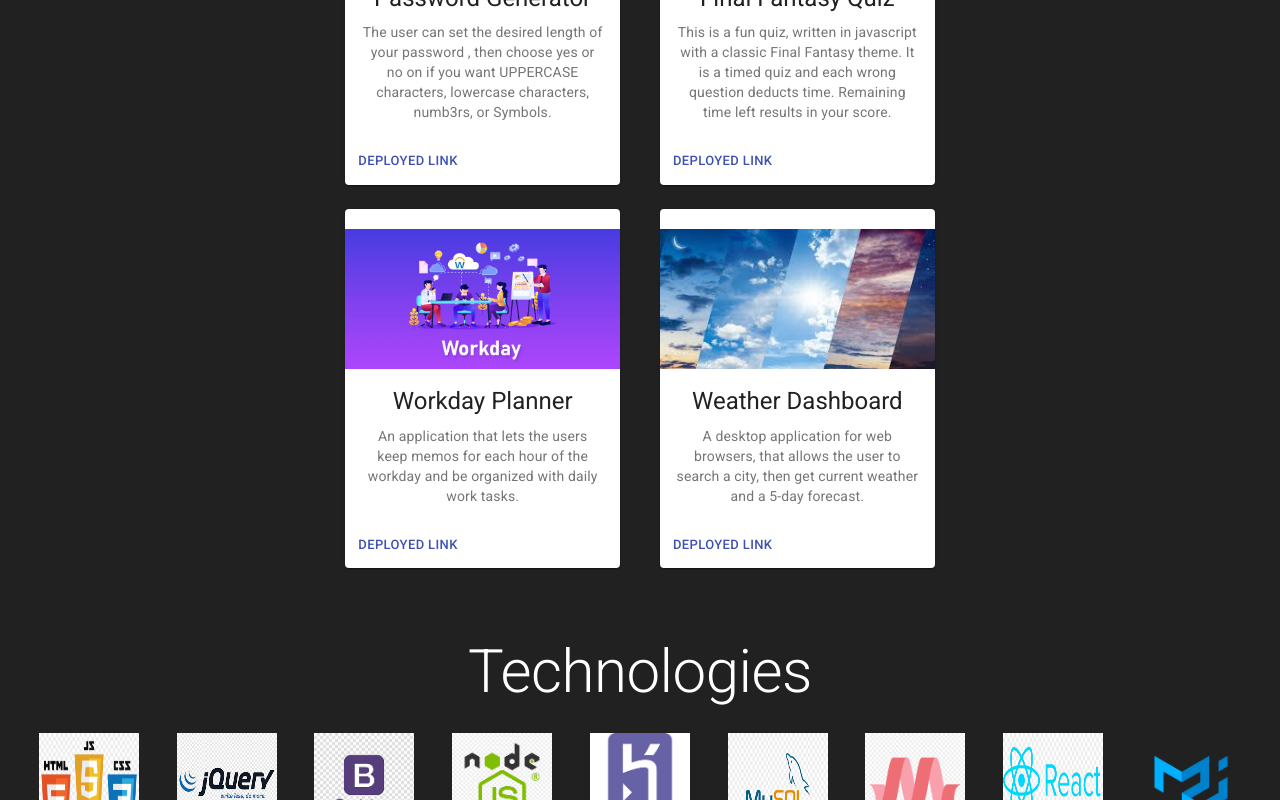
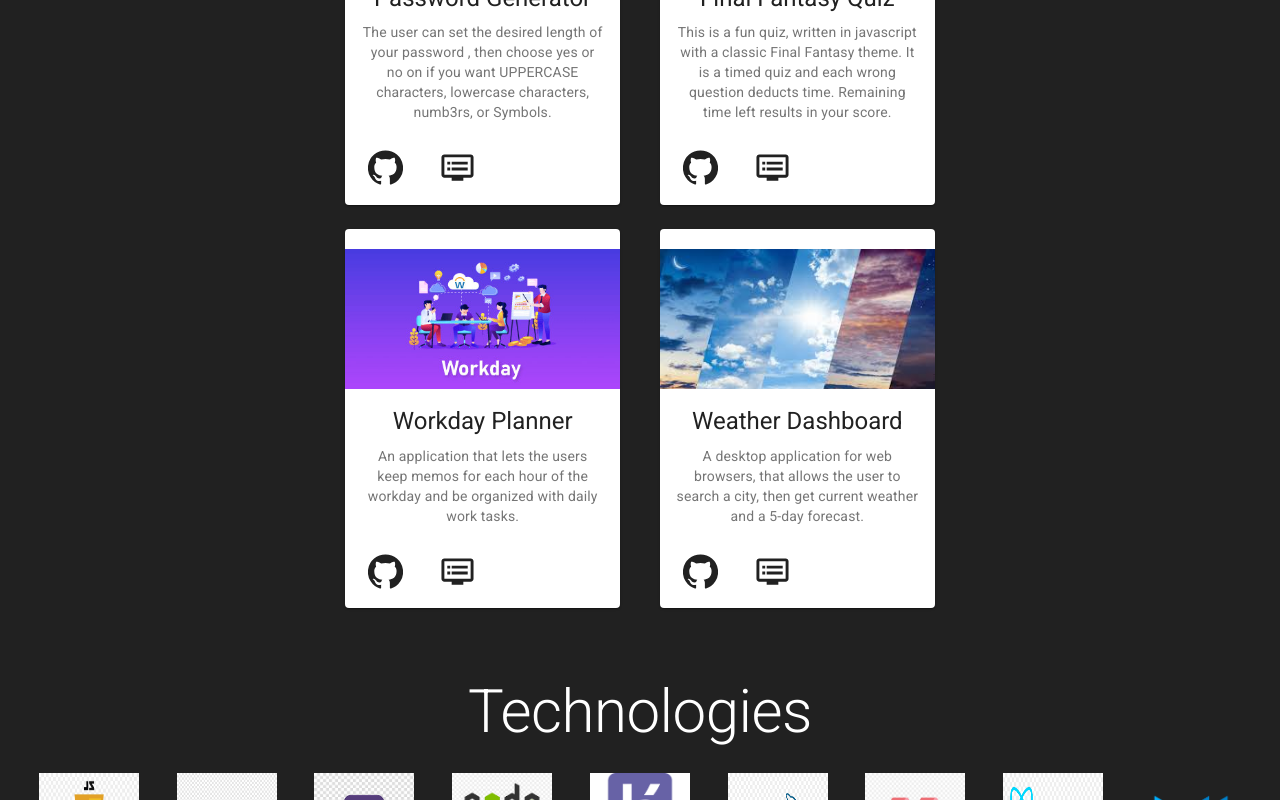
Before and after one commit to Merkraith/React-Portfolio, a React (Create React App) app: page /Pages/Projects in a window 1280 px wide. Shown: the part 526-1326 px from the top of the page. Built offline with nearby package versions, Linux system fonts and the light colour scheme.

Commit message:
finished icon links on project cards

```diff
--- a/public/index.html
+++ b/public/index.html
@@ -13,7 +13,6 @@
     <link rel="stylesheet" href="https://cdnjs.cloudflare.com/ajax/libs/twitter-bootstrap/4.0.0/css/bootstrap.min.css"/>
     <link href="https://maxcdn.bootstrapcdn.com/font-awesome/4.7.0/css/font-awesome.min.css"
     rel="stylesheet"/>
-    <link rel="apple-touch-icon" href="%PUBLIC_URL%/logo192.png" />
     <!--
       manifest.json provides metadata used when your web app is installed on a
       user's mobile device or desktop. See https://developers.google.com/web/fundamentals/web-app-manifest/
--- a/src/Pages/About/index.js
+++ b/src/Pages/About/index.js
@@ -11,6 +11,7 @@ import EmailIcon from '@material-ui/icons/Email';
 import WorkIcon from '@material-ui/icons/Work';
 import Paper from '@material-ui/core/Paper';
 import Mark from '../../images/mark.jpg'
+import Resume from '../../images/resume.pdf'
 import Card from '@material-ui/core/Card';
 import Container from '@material-ui/core/Container';
 import Wrapper from "../../components/Wrapper";
@@ -106,7 +107,8 @@ export default function ComplexGrid() {
                                         <Link href="https://github.com/Merkraith"> <GitHubIcon className={classes.text} fontSize="large" /></Link>
                                     </Button>
                                     <Button>
-                                        <Link href="https://merkraith.github.io/portfolio/files/mhresume.pdf"><WorkIcon className={classes.text} fontSize="large" /></Link>
+                                        <Link href={Resume}>
+                                            <WorkIcon className={classes.text} fontSize="large" /></Link>
                                     </Button>
                                     <Button>
                                         <Link href="mailto:mark.heil1122@gmail.com"> <EmailIcon className={classes.text} fontSize="large" /></Link>
--- a/src/Pages/GroupProjects/index.js
+++ b/src/Pages/GroupProjects/index.js
@@ -13,6 +13,8 @@ import Link from '@material-ui/core/Link';
 import FindNextGig from '../../images/findnextgig.jpg';
 import Watcher from '../../images/watcher.jpg';
 import DevConnect from '../../images/devconnect.jpg';
+import GitHubIcon from '@material-ui/icons/GitHub';
+import DvrIcon from '@material-ui/icons/Dvr';
 
 
 
@@ -98,10 +100,10 @@ export default function Album() {
                             </CardContent>
                             <CardActions>
                                 <Button size="small" color="primary">
-                                    Git Repo
+                                <Link href="https://github.com/Merkraith/Band-Tour-Manager"> <GitHubIcon style={{ color: "#212121" }} className={classes.text} fontSize="large" /></Link>
                                 </Button>
                                 <Button size="small" color="primary">
-                                    Deployed
+                                <Link href="https://merkraith.github.io/Band-Tour-Manager/"> <DvrIcon style={{ color: "#212121" }} className={classes.text} fontSize="large" /></Link>
                                 </Button>
                             </CardActions>
                         </Card>
@@ -125,10 +127,10 @@ export default function Album() {
                             </CardContent>
                             <CardActions >
                                 <Button size="small" color="primary">
-                                    Git Repo
+                                <Link href="https://github.com/nobobobo/watcher"> <GitHubIcon style={{ color: "#212121" }} className={classes.text} fontSize="large" /></Link>
                                 </Button>
                                 <Button size="small" color="primary">
-                                    Deployed
+                                <Link href="https://quiet-shelf-40896.herokuapp.com/"> <DvrIcon style={{ color: "#212121" }} className={classes.text} fontSize="large" /></Link>
                                 </Button>
                             </CardActions>
                         </Card>
@@ -153,10 +155,10 @@ export default function Album() {
                             </CardContent>
                             <CardActions>
                                 <Button size="small" color="primary">
-                                    Git Repo
+                                <Link href="https://github.com/patrick-merrick/project-three"> <GitHubIcon style={{ color: "#212121" }} className={classes.text} fontSize="large" /></Link>
                                 </Button>
                                 <Button size="small" color="primary">
-                                    Deployed
+                                <Link href="http://devconnexion.com/"> <DvrIcon style={{ color: "#212121" }} className={classes.text} fontSize="large" /></Link>
                                 </Button>
                             </CardActions>
                         </Card>
--- a/src/Pages/Projects/index.js
+++ b/src/Pages/Projects/index.js
@@ -8,6 +8,8 @@ import QuizCard from '../../components/QuizCard';
 import WorkdayPlannerCard from '../../components/WorkdayPlannerCard';
 import WeatherDashboardCard from '../../components/WeatherDashboardCard';
 import Typography from '@material-ui/core/Typography';
+import GitHubIcon from '@material-ui/icons/GitHub';
+import DvrIcon from '@material-ui/icons/Dvr';
 
 
 
--- a/src/components/PasswordGenCard/index.js
+++ b/src/components/PasswordGenCard/index.js
@@ -8,6 +8,9 @@ import CardMedia from '@material-ui/core/CardMedia';
 import Button from '@material-ui/core/Button';
 import Typography from '@material-ui/core/Typography';
 import PWGen from '../../images/pwgen.jpg';
+import Link from '@material-ui/core/Link';
+import GitHubIcon from '@material-ui/icons/GitHub';
+import DvrIcon from '@material-ui/icons/Dvr';
 
 
 const useStyles = makeStyles({
@@ -49,9 +52,12 @@ export default function ImgMediaCard() {
                 </CardContent>
             </CardActionArea>
             <CardActions>
-                <Button size="small" color="primary">
-                    Deployed Link
-                </Button>
+            <Button size="small" color="primary">
+          <Link href="https://github.com/Merkraith/The-Amazing-Password-Generator"> <GitHubIcon style={{ color: "#212121" }} className={classes.text} fontSize="large" /></Link>
+        </Button>
+        <Button size="small" color="primary">
+          <Link href="https://merkraith.github.io/The-Amazing-Password-Generator/"> <DvrIcon style={{ color: "#212121" }} className={classes.text} fontSize="large" /></Link>
+        </Button>
             </CardActions>
         </Card>
     );
--- a/src/components/QuizCard/index.js
+++ b/src/components/QuizCard/index.js
@@ -8,6 +8,9 @@ import CardMedia from '@material-ui/core/CardMedia';
 import Button from '@material-ui/core/Button';
 import Typography from '@material-ui/core/Typography';
 import FFQuiz from '../../images/ffquiz.jpg';
+import Link from '@material-ui/core/Link';
+import GitHubIcon from '@material-ui/icons/GitHub';
+import DvrIcon from '@material-ui/icons/Dvr';
 
 const useStyles = makeStyles({
   root: {
@@ -48,8 +51,11 @@ export default function ImgMediaCard() {
         </CardContent>
       </CardActionArea>
       <CardActions>
+      <Button size="small" color="primary">
+          <Link href="https://github.com/Merkraith/Final-Fantasy-Quiz"> <GitHubIcon style={{ color: "#212121" }} className={classes.text} fontSize="large" /></Link>
+        </Button>
         <Button size="small" color="primary">
-          Deployed Link
+          <Link href="https://merkraith.github.io/Final-Fantasy-Quiz/"> <DvrIcon style={{ color: "#212121" }} className={classes.text} fontSize="large" /></Link>
         </Button>
       </CardActions>
     </Card>
--- a/src/components/WeatherDashboardCard/index.js
+++ b/src/components/WeatherDashboardCard/index.js
@@ -8,6 +8,9 @@ import CardMedia from '@material-ui/core/CardMedia';
 import Button from '@material-ui/core/Button';
 import Typography from '@material-ui/core/Typography';
 import WeatherDashboard from '../../images/weather.jpg';
+import Link from '@material-ui/core/Link';
+import GitHubIcon from '@material-ui/icons/GitHub';
+import DvrIcon from '@material-ui/icons/Dvr';
 
 const useStyles = makeStyles({
   root: {
@@ -47,8 +50,11 @@ export default function ImgMediaCard() {
         </CardContent>
       </CardActionArea>
       <CardActions>
+      <Button size="small" color="primary">
+          <Link href="https://github.com/Merkraith/Weather-Dashboard"> <GitHubIcon style={{ color: "#212121" }} className={classes.text} fontSize="large" /></Link>
+        </Button>
         <Button size="small" color="primary">
-          Deployed Link
+          <Link href="https://merkraith.github.io/Weather-Dashboard/"> <DvrIcon style={{ color: "#212121" }} className={classes.text} fontSize="large" /></Link>
         </Button>
       </CardActions>
     </Card>
--- a/src/components/WorkdayPlannerCard/index.js
+++ b/src/components/WorkdayPlannerCard/index.js
@@ -8,7 +8,9 @@ import CardMedia from '@material-ui/core/CardMedia';
 import Button from '@material-ui/core/Button';
 import Typography from '@material-ui/core/Typography';
 import WorkdayPlanner from '../../images/workdayplanner.jpg';
-
+import Link from '@material-ui/core/Link';
+import GitHubIcon from '@material-ui/icons/GitHub';
+import DvrIcon from '@material-ui/icons/Dvr';
 const useStyles = makeStyles({
   root: {
     maxWidth: 345,
@@ -29,7 +31,7 @@ export default function ImgMediaCard() {
 
   return (
     <Card className={classes.root}>
-      <CardActionArea>
+
       <CardMedia
         component="img"
         alt="Workday Planner"
@@ -45,10 +47,13 @@ export default function ImgMediaCard() {
           An application that lets the users keep memos for each hour of the workday and be organized with daily work tasks.
           </Typography>
       </CardContent>
-      </CardActionArea>
+
       <CardActions>
         <Button size="small" color="primary">
-          Deployed Link
+          <Link href="https://github.com/Merkraith/Work-Day-Planner"> <GitHubIcon style={{ color: "#212121" }} className={classes.text} fontSize="large" /></Link>
+        </Button>
+        <Button size="small" color="primary">
+          <Link href="https://merkraith.github.io/Work-Day-Planner/"> <DvrIcon style={{ color: "#212121" }} className={classes.text} fontSize="large" /></Link>
         </Button>
       </CardActions>
     </Card>
```
Also changed, not shown: 2 other files (tests, documents, lock files or other folders). Lines whose indentation alone changed are shown as unchanged.
